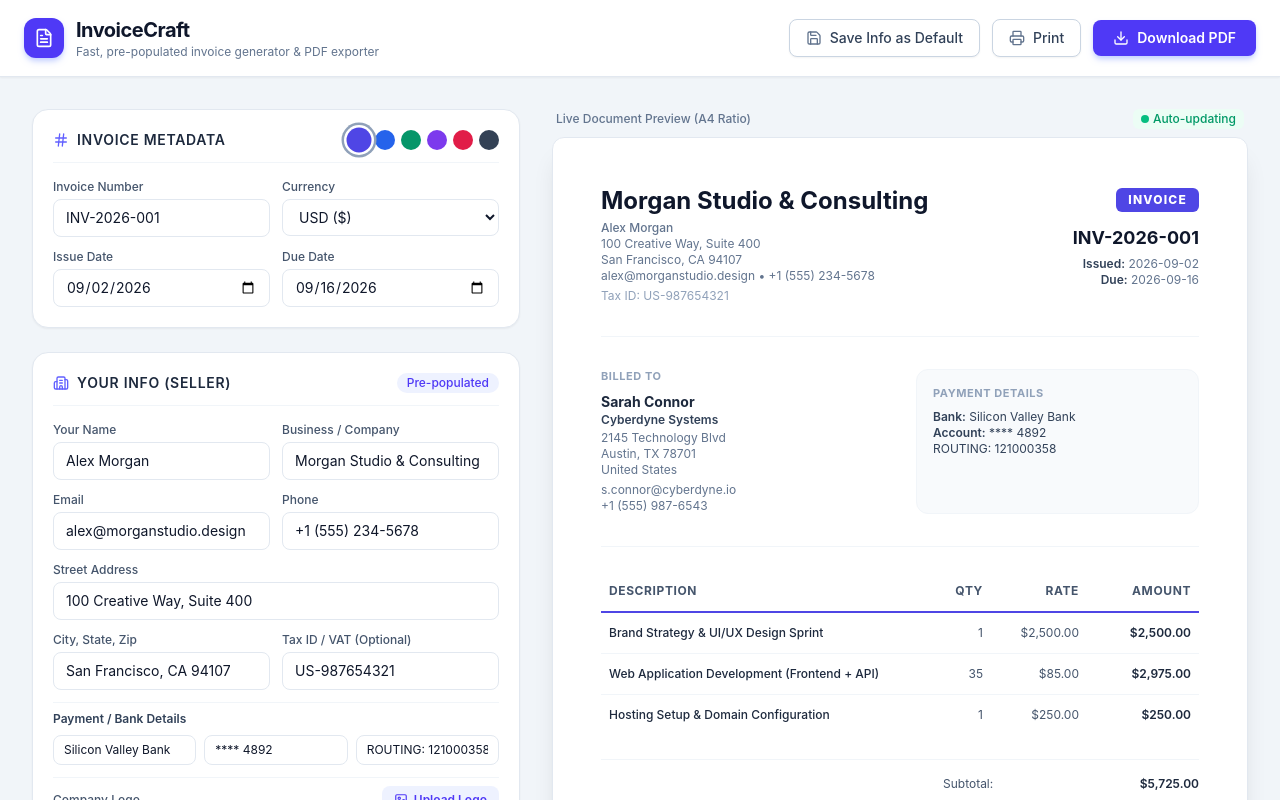
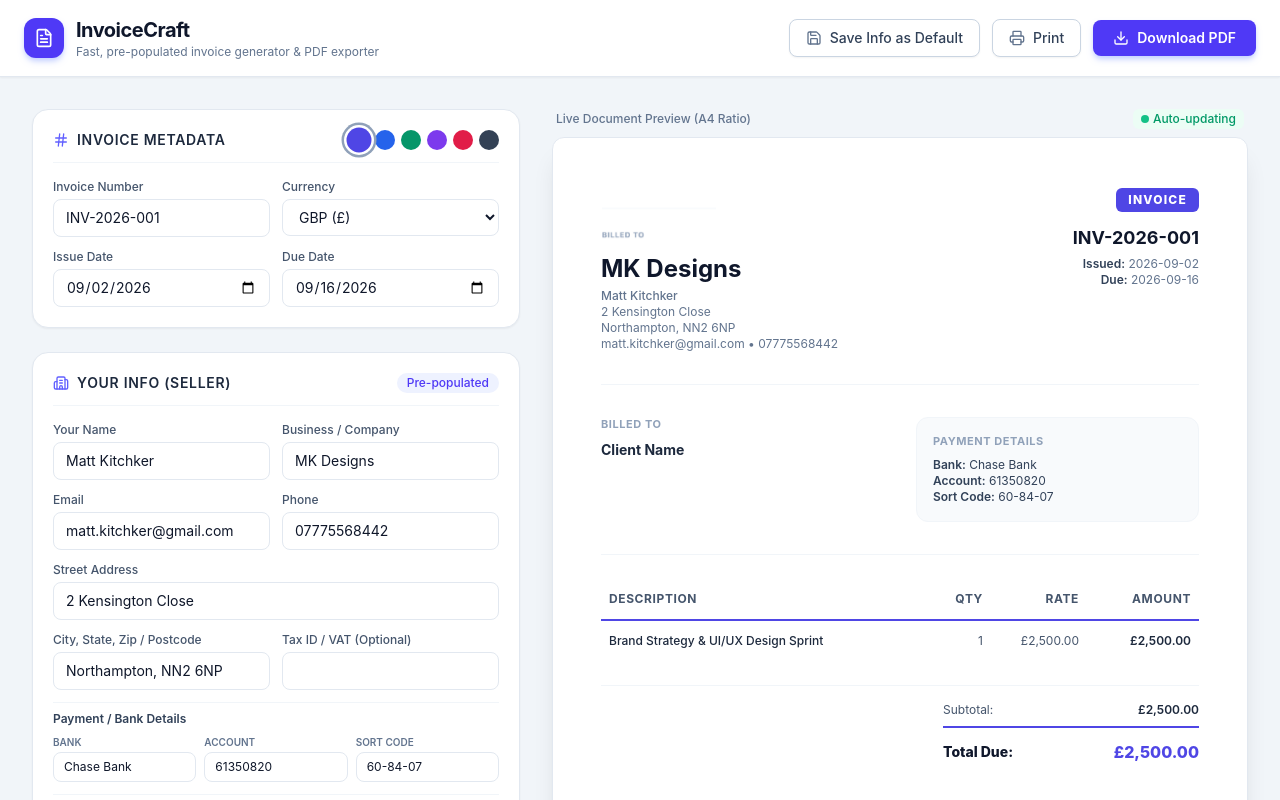
Before and after one commit to kitchyk00/invoice, a React (Vite) app: page / in a window 1280 px wide. Shown: the top 800 px of the page. Built offline with nearby package versions, Linux system fonts and the light colour scheme.

Commit message:
Update default seller info to Matt Kitchker / MK Designs, extract logo, change bank label to Sort Code

```diff
--- a/src/App.tsx
+++ b/src/App.tsx
@@ -12,34 +12,34 @@ const STORAGE_KEY_SELLER = 'invoice_app_default_seller';
 const STORAGE_KEY_COLOR = 'invoice_app_accent_color';
 
 const DEFAULT_SELLER: SellerInfo = {
-  name: 'Alex Morgan',
-  businessName: 'Morgan Studio & Consulting',
-  email: 'alex@morganstudio.design',
-  phone: '+1 (555) 234-5678',
-  address: '100 Creative Way, Suite 400',
-  cityStateZip: 'San Francisco, CA 94107',
-  country: 'United States',
-  taxId: 'US-987654321',
-  bankName: 'Silicon Valley Bank',
-  accountNumber: '**** 4892',
-  routingOrIban: 'ROUTING: 121000358',
-  logoUrl: ''
+  name: 'Matt Kitchker',
+  businessName: 'MK Designs',
+  email: 'matt.kitchker@gmail.com',
+  phone: '07775568442',
+  address: '2 Kensington Close',
+  cityStateZip: 'Northampton, NN2 6NP',
+  country: 'United Kingdom',
+  taxId: '',
+  bankName: 'Chase Bank',
+  accountNumber: '61350820',
+  sortCode: '60-84-07',
+  logoUrl: '/logo.png'
 };
 
 const DEFAULT_CLIENT: ClientInfo = {
-  name: 'Sarah Connor',
-  company: 'Cyberdyne Systems',
-  email: 's.connor@cyberdyne.io',
-  phone: '+1 (555) 987-6543',
-  address: '2145 Technology Blvd',
-  cityStateZip: 'Austin, TX 78701',
-  country: 'United States'
+  name: '',
+  company: '',
+  email: '',
+  phone: '',
+  address: '',
+  cityStateZip: '',
+  country: ''
 };
 
 const CURRENCIES = [
+  { code: 'GBP', symbol: '£', label: 'GBP (£)' },
   { code: 'USD', symbol: '$', label: 'USD ($)' },
   { code: 'EUR', symbol: '€', label: 'EUR (€)' },
-  { code: 'GBP', symbol: '£', label: 'GBP (£)' },
   { code: 'CAD', symbol: 'CA$', label: 'CAD (CA$)' },
   { code: 'AUD', symbol: 'A$', label: 'AUD (A$)' },
   { code: 'JPY', symbol: '¥', label: 'JPY (¥)' },
@@ -59,12 +59,18 @@ export default function App() {
   const [isExporting, setIsExporting] = useState(false);
   const previewRef = useRef<HTMLDivElement>(null);
 
-  // Load initial seller from local storage if exists
+  // Load initial seller from local storage if exists, else fallback to DEFAULT_SELLER
   const getInitialSeller = (): SellerInfo => {
     const saved = localStorage.getItem(STORAGE_KEY_SELLER);
     if (saved) {
       try {
-        return JSON.parse(saved);
+        const parsed = JSON.parse(saved);
+        // Ensure new defaults if missing or outdated
+        return {
+          ...DEFAULT_SELLER,
+          ...parsed,
+          sortCode: parsed.sortCode || parsed.routingOrIban || DEFAULT_SELLER.sortCode,
+        };
       } catch (e) {
         console.error('Failed to parse saved seller info', e);
       }
@@ -80,19 +86,17 @@ export default function App() {
     invoiceNumber: 'INV-' + new Date().getFullYear() + '-001',
     issueDate: new Date().toISOString().split('T')[0],
     dueDate: new Date(Date.now() + 14 * 24 * 60 * 60 * 1000).toISOString().split('T')[0],
-    currency: '$',
+    currency: '£',
     seller: getInitialSeller(),
     client: DEFAULT_CLIENT,
     items: [
       { id: '1', description: 'Brand Strategy & UI/UX Design Sprint', quantity: 1, rate: 2500 },
-      { id: '2', description: 'Web Application Development (Frontend + API)', quantity: 35, rate: 85 },
-      { id: '3', description: 'Hosting Setup & Domain Configuration', quantity: 1, rate: 250 }
     ],
-    taxRate: 8.5,
+    taxRate: 0,
     discount: 0,
     discountType: 'percentage',
     notes: 'Thank you for your business! Please feel free to reach out if you have any questions regarding this invoice.',
-    terms: 'Payment is due within 14 days of issue date. Late payments are subject to a 5% monthly fee.',
+    terms: 'Payment is due within 14 days of issue date.',
     accentColor: getInitialColor()
   });
 
@@ -144,7 +148,7 @@ export default function App() {
     setTimeout(() => setSavedSuccess(false), 2500);
   };
 
-  // Reset to sample client
+  // Reset to empty client
   const handleResetClient = () => {
     setInvoice(prev => ({
       ...prev,
@@ -254,7 +258,7 @@ export default function App() {
         </div>
       </header>
 
-      {/* Main Workspace: 2-column Grid (Editor Left, Live Preview Right) */}
+      {/* Main Workspace */}
       <main className="max-w-7xl mx-auto w-full p-4 md:p-6 lg:p-8 flex-1 grid grid-cols-1 lg:grid-cols-12 gap-8 items-start">
 
         {/* LEFT COLUMN: Editor Form */}
@@ -388,7 +392,7 @@ export default function App() {
 
               <div className="grid grid-cols-2 gap-3">
                 <div>
-                  <label className="block text-xs font-medium text-slate-600 mb-1">City, State, Zip</label>
+                  <label className="block text-xs font-medium text-slate-600 mb-1">City, State, Zip / Postcode</label>
                   <input
                     type="text"
                     value={invoice.seller.cityStateZip}
@@ -411,27 +415,36 @@ export default function App() {
               <div className="pt-2 border-t border-slate-100">
                 <label className="block text-xs font-semibold text-slate-700 mb-2">Payment / Bank Details</label>
                 <div className="grid grid-cols-3 gap-2">
+                  <div>
+                    <label className="block text-[10px] text-slate-500 uppercase font-semibold mb-0.5">Bank</label>
                     <input
                       type="text"
                       placeholder="Bank Name"
                       value={invoice.seller.bankName}
                       onChange={e => setInvoice({ ...invoice, seller: { ...invoice.seller, bankName: e.target.value } })}
-                    className="px-2.5 py-1.5 text-xs border border-slate-200 rounded-lg focus:ring-2 focus:ring-indigo-500 focus:outline-none"
+                      className="w-full px-2.5 py-1.5 text-xs border border-slate-200 rounded-lg focus:ring-2 focus:ring-indigo-500 focus:outline-none"
                     />
+                  </div>
+                  <div>
+                    <label className="block text-[10px] text-slate-500 uppercase font-semibold mb-0.5">Account</label>
                     <input
                       type="text"
-                    placeholder="Account Number / IBAN"
+                      placeholder="Account Number"
                       value={invoice.seller.accountNumber}
                       onChange={e => setInvoice({ ...invoice, seller: { ...invoice.seller, accountNumber: e.target.value } })}
-                    className="px-2.5 py-1.5 text-xs border border-slate-200 rounded-lg focus:ring-2 focus:ring-indigo-500 focus:outline-none"
+                      className="w-full px-2.5 py-1.5 text-xs border border-slate-200 rounded-lg focus:ring-2 focus:ring-indigo-500 focus:outline-none"
                     />
+                  </div>
+                  <div>
+                    <label className="block text-[10px] text-slate-500 uppercase font-semibold mb-0.5">Sort Code</label>
                     <input
                       type="text"
-                    placeholder="Routing / Swift / Note"
-                    value={invoice.seller.routingOrIban}
-                    onChange={e => setInvoice({ ...invoice, seller: { ...invoice.seller, routingOrIban: e.target.value } })}
-                    className="px-2.5 py-1.5 text-xs border border-slate-200 rounded-lg focus:ring-2 focus:ring-indigo-500 focus:outline-none"
+                      placeholder="Sort Code"
+                      value={invoice.seller.sortCode}
+                      onChange={e => setInvoice({ ...invoice, seller: { ...invoice.seller, sortCode: e.target.value } })}
+                      className="w-full px-2.5 py-1.5 text-xs border border-slate-200 rounded-lg focus:ring-2 focus:ring-indigo-500 focus:outline-none"
                     />
+                  </div>
                 </div>
               </div>
 
@@ -501,7 +514,7 @@ export default function App() {
                   <label className="block text-xs font-medium text-slate-600 mb-1">Phone</label>
                   <input
                     type="text"
-                    placeholder="+1 (555) 000-0000"
+                    placeholder="+44 7000 000000"
                     value={invoice.client.phone}
                     onChange={e => setInvoice({ ...invoice, client: { ...invoice.client, phone: e.target.value } })}
                     className="w-full px-3 py-2 text-sm border border-slate-200 rounded-lg focus:ring-2 focus:ring-indigo-500 focus:outline-none"
@@ -522,10 +535,10 @@ export default function App() {
 
               <div className="grid grid-cols-2 gap-3">
                 <div>
-                  <label className="block text-xs font-medium text-slate-600 mb-1">City, State, Zip</label>
+                  <label className="block text-xs font-medium text-slate-600 mb-1">City, State, Zip / Postcode</label>
                   <input
                     type="text"
-                    placeholder="City, State, Zip"
+                    placeholder="City, Postcode"
                     value={invoice.client.cityStateZip}
                     onChange={e => setInvoice({ ...invoice, client: { ...invoice.client, cityStateZip: e.target.value } })}
                     className="w-full px-3 py-2 text-sm border border-slate-200 rounded-lg focus:ring-2 focus:ring-indigo-500 focus:outline-none"
@@ -685,7 +698,7 @@ export default function App() {
               <div className="flex justify-between items-start border-b border-slate-100 pb-8 gap-6">
                 <div>
                   {invoice.seller.logoUrl ? (
-                    <img src={invoice.seller.logoUrl} alt="Logo" className="h-14 max-w-[200px] object-contain mb-3" />
+                    <img src={invoice.seller.logoUrl} alt="Logo" className="h-14 max-w-[200px] object-contain mb-3 rounded" />
                   ) : null}
                   <h2 className="text-2xl font-bold text-slate-900 leading-tight">
                     {invoice.seller.businessName || invoice.seller.name || 'Your Business'}
@@ -729,7 +742,7 @@ export default function App() {
                   {invoice.client.phone && <div className="text-slate-500">{invoice.client.phone}</div>}
                 </div>
 
-                {(invoice.seller.bankName || invoice.seller.accountNumber) && (
+                {(invoice.seller.bankName || invoice.seller.accountNumber || invoice.seller.sortCode) && (
                   <div className="bg-slate-50 p-4 rounded-xl border border-slate-100">
                     <h3 className="text-[11px] font-bold uppercase tracking-wider text-slate-400 mb-2">Payment Details</h3>
                     {invoice.seller.bankName && (
@@ -738,8 +751,8 @@ export default function App() {
                     {invoice.seller.accountNumber && (
                       <div className="text-slate-700"><span className="font-semibold">Account:</span> {invoice.seller.accountNumber}</div>
                     )}
-                    {invoice.seller.routingOrIban && (
-                      <div className="text-slate-700">{invoice.seller.routingOrIban}</div>
+                    {invoice.seller.sortCode && (
+                      <div className="text-slate-700"><span className="font-semibold">Sort Code:</span> {invoice.seller.sortCode}</div>
                     )}
                   </div>
                 )}
@@ -760,8 +773,8 @@ export default function App() {
                     </tr>
                   </thead>
                   <tbody className="divide-y divide-slate-100 text-xs">
-                    {invoice.items.map((item, idx) => (
-                      <tr key={idx} className="hover:bg-slate-50/50">
+                    {invoice.items.map((item) => (
+                      <tr key={item.id} className="hover:bg-slate-50/50">
                         <td className="py-3 px-2 font-medium text-slate-800">{item.description || 'Untitled Item'}</td>
                         <td className="py-3 px-2 text-right text-slate-600">{item.quantity}</td>
                         <td className="py-3 px-2 text-right text-slate-600">
--- a/src/types.ts
+++ b/src/types.ts
@@ -16,7 +16,7 @@ export interface SellerInfo {
   taxId: string;
   bankName: string;
   accountNumber: string;
-  routingOrIban: string;
+  sortCode: string;
   logoUrl?: string;
 }
 
```
Also changed, not shown: public/logo.png (added). Lines whose indentation alone changed are shown as unchanged.
